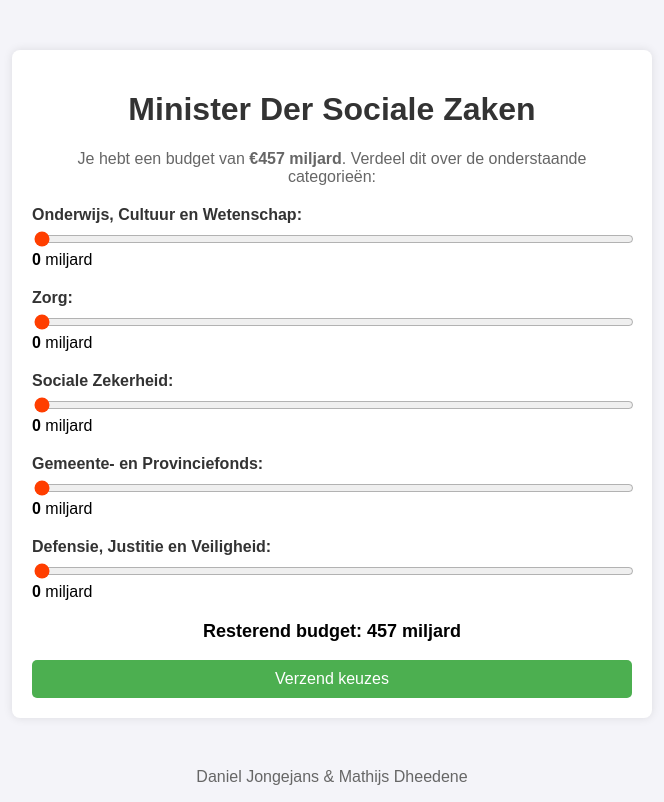
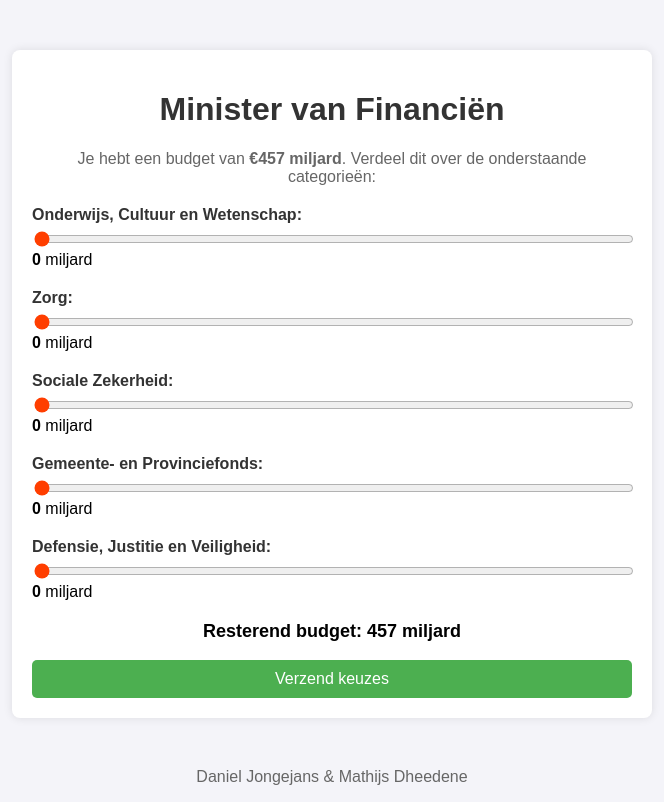
Before and after one commit to MetMaxPro/Maatschappijleer, a plain HTML site: page index.html in a window 1280 px wide. Shown: the whole page, without its empty margins (308-972 px from the left). Drawn offline with Linux system fonts and the light colour scheme.

Commit message:
Update index.html titel

```diff
--- a/index.html
+++ b/index.html
@@ -3,13 +3,13 @@
 <head>
   <meta charset="UTF-8">
   <meta name="viewport" content="width=device-width, initial-scale=1.0">
-  <title>Minister Der Sociale Zaken</title>
+  <title>Minister van Financi&#235n</title>
   <link rel="stylesheet" href="style.css">
   <link href="Favicon.ico" rel="icon" type="image/x-icon">
 </head>
 <body>
   <div class="container">
-    <h1>Minister Der Sociale Zaken</h1>
+    <h1>Minister van Financi&#235n</h1>
     <p>Je hebt een budget van <strong>€457 miljard</strong>. Verdeel dit over de onderstaande categorieën:</p>
 
     <!-- Budget sliders -->
```
